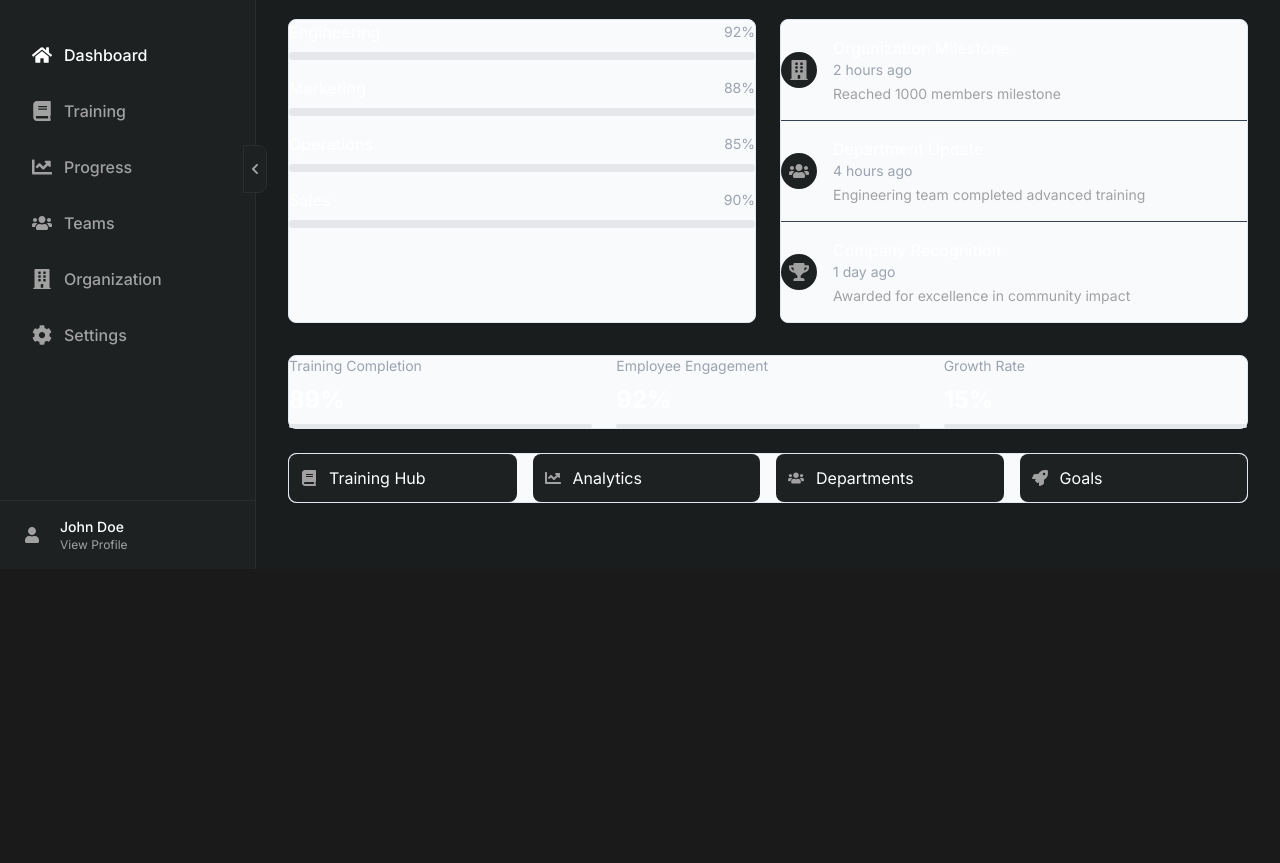
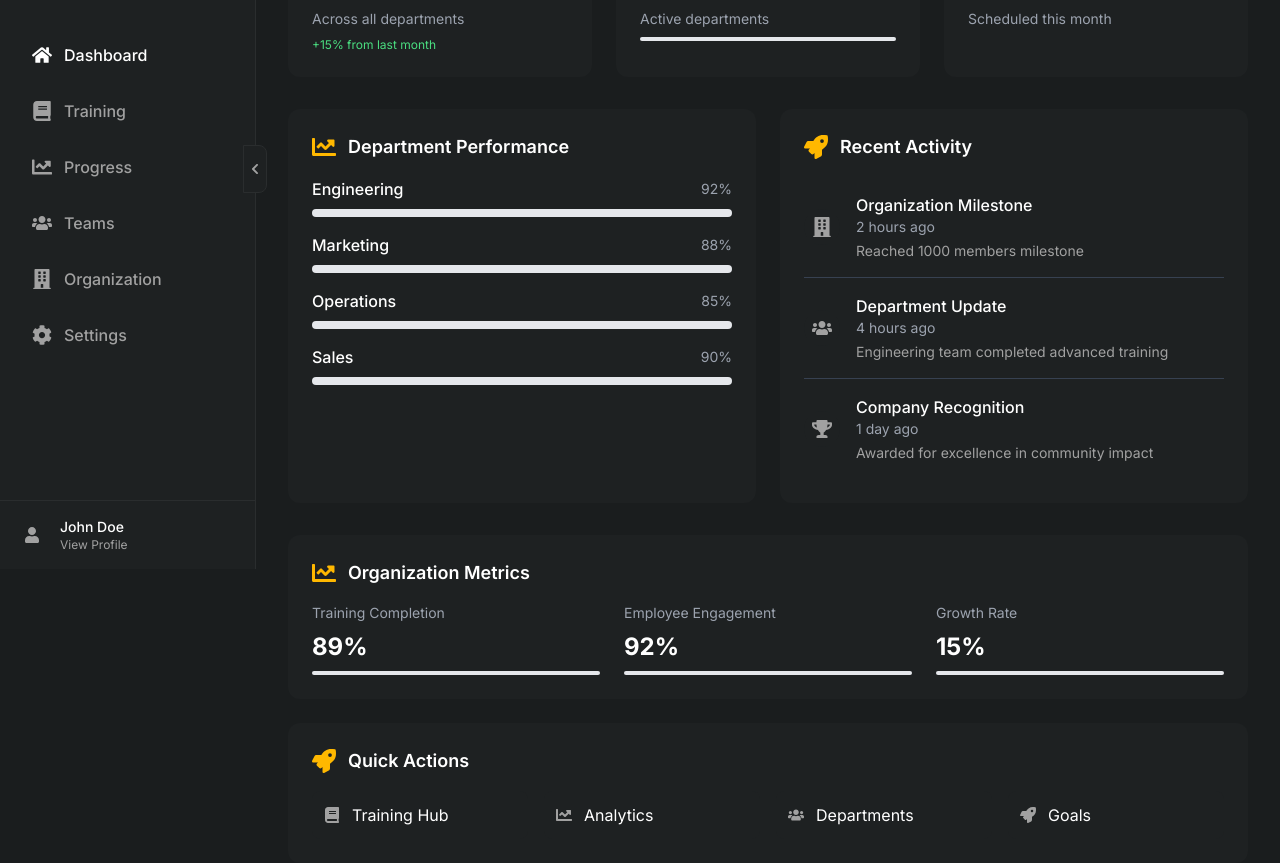
Before and after one commit to sagaillj/STO, a Next.js app: page /large/dashboard in a window 1280 px wide. Shown: the part 231-1094 px from the top of the page. Before the commit the page ends 800 px from the top, so only its background shows below. Built offline with nearby package versions, Linux system fonts and the light colour scheme.

Commit message:
Update and fix build errors

```diff
--- a/src/app/large/dashboard/page.tsx
+++ b/src/app/large/dashboard/page.tsx
@@ -2,7 +2,7 @@
 
 import React from 'react';
 import { FaUsers, FaBuilding, FaCalendar, FaChartLine, FaTrophy, FaCheckCircle, FaRocket, FaBook } from 'react-icons/fa';
-import Card from '@/components/Card';
+import Card from '../../components/Card';
 import ProgressBar from '@/components/ProgressBar';
 import { EditionBadge } from '@/components/EditionBadge';
 
@@ -97,6 +97,7 @@ export default function DashboardPage() {
 
       <div className="grid grid-cols-1 md:grid-cols-2 gap-6">
         <Card
+          icon={FaChartLine}
           title="Department Performance"
           className="transition-all duration-300 hover:shadow-lg"
         >
@@ -133,6 +134,7 @@ export default function DashboardPage() {
         </Card>
 
         <Card
+          icon={FaRocket}
           title="Recent Activity"
           className="transition-all duration-300 hover:shadow-lg"
         >
@@ -164,6 +166,7 @@ export default function DashboardPage() {
 
       <div className="grid grid-cols-1 gap-6">
         <Card
+          icon={FaChartLine}
           title="Organization Metrics"
           className="transition-all duration-300 hover:shadow-lg"
         >
@@ -187,6 +190,7 @@ export default function DashboardPage() {
         </Card>
 
         <Card
+          icon={FaRocket}
           title="Quick Actions"
           className="transition-all duration-300 hover:shadow-lg"
         >
```
